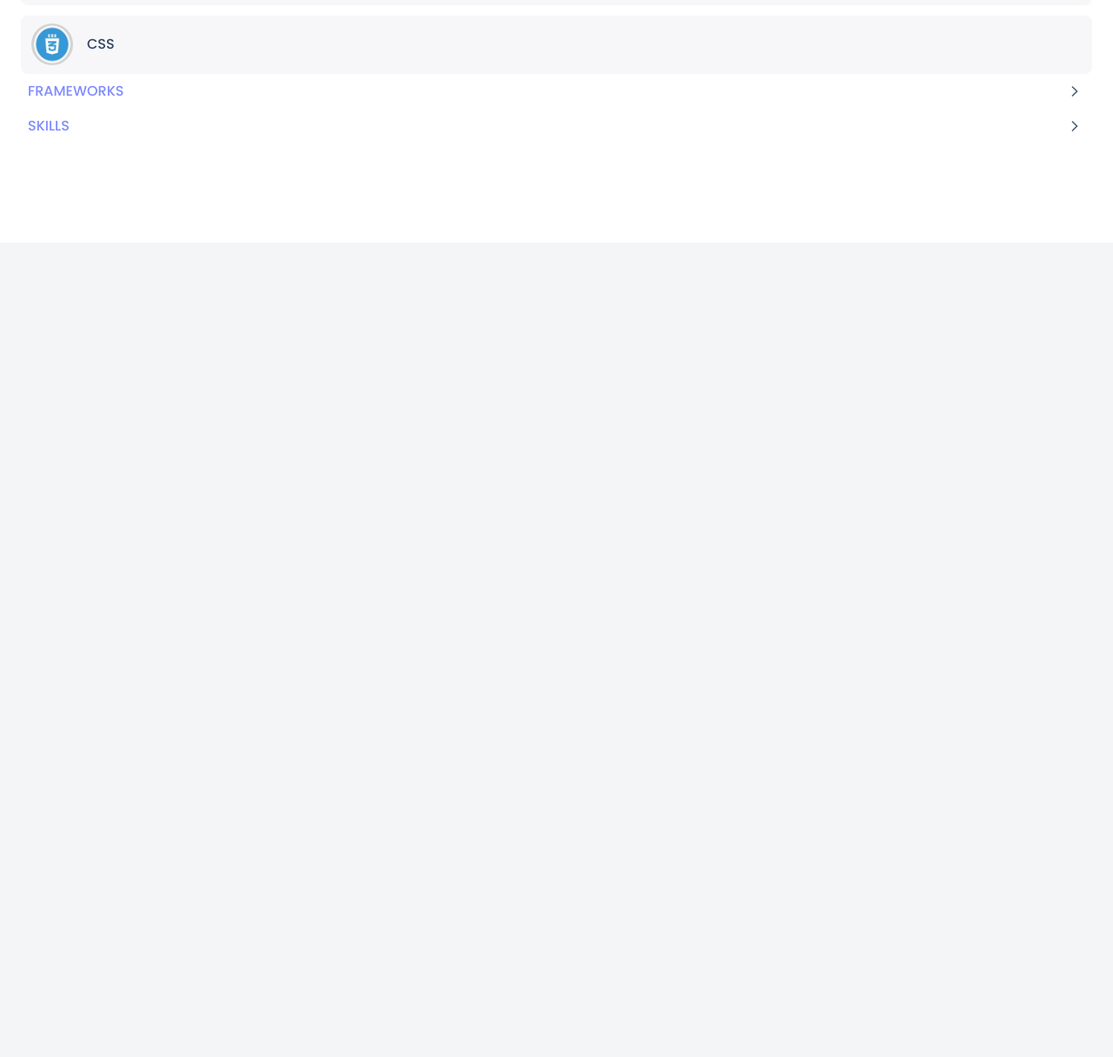
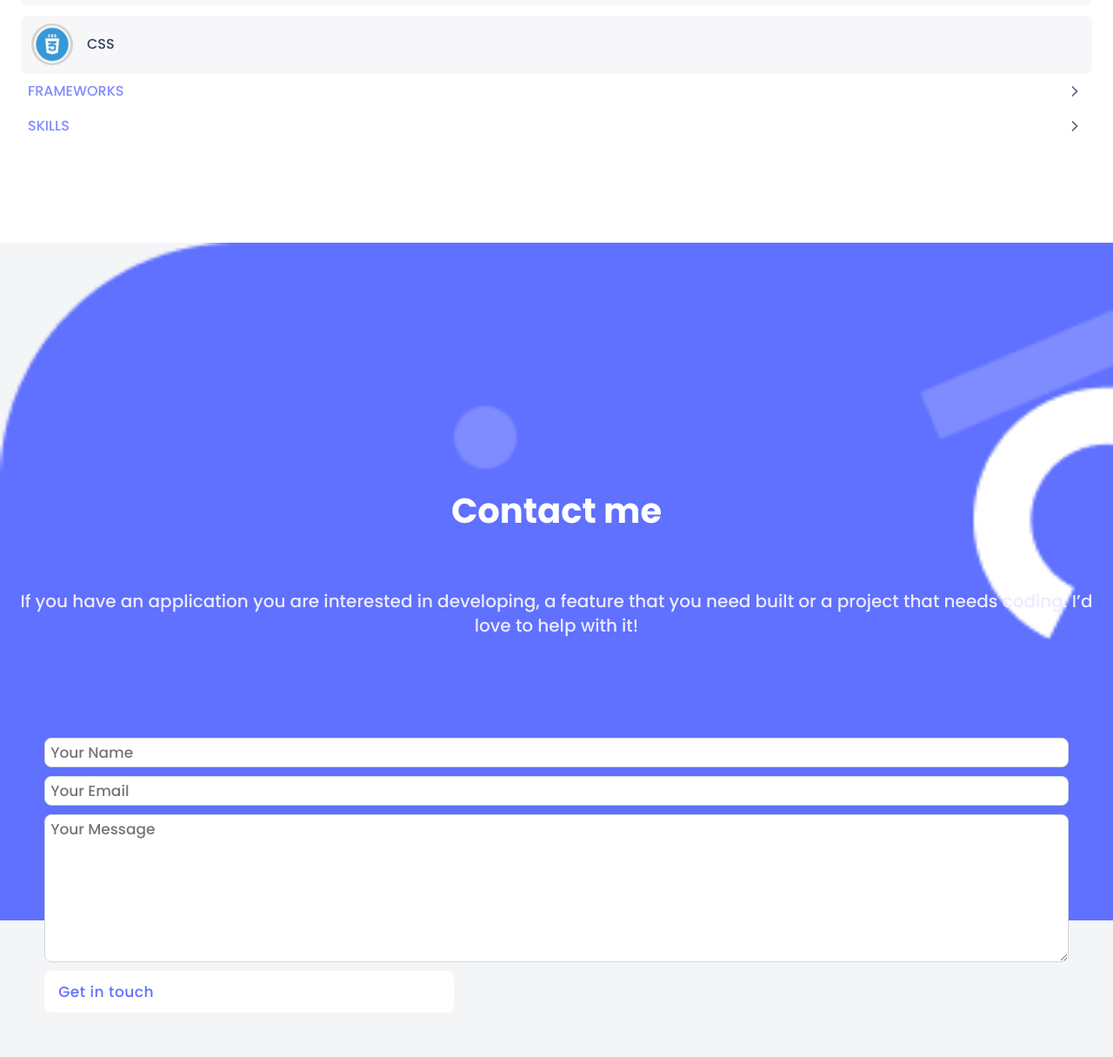
Before and after one commit to Reconfort/reconfort.github.io, a website: page index.html in a window 1280 px wide. Shown: the part 4224-5439 px from the top of the page at 87% size. Before the commit the page ends 4503 px from the top, so only its background shows below. Drawn offline with Linux system fonts and the light colour scheme; a web font is replaced by a local one.

Commit message:
feat: Add contact session feature

```diff
--- a/index.html
+++ b/index.html
@@ -234,7 +234,20 @@
   </ul>
   </div>
 </section>
-    </div>
+
+<section class="contact">
+  <h2>Contact me</h2>
+  <p>If you have an application you are interested in developing, a feature that you need built or a project that needs coding.
+    I’d love to help with it!</p>
+  <form class="contact-form" action="https://formspree.io/danny.reco2002@gmail.com" method="POST">
+        <input type="text" id="name" name="name" placeholder="Your Name" maxlength="30" required>
+        <input type="email" id="email" name="email" placeholder="Your Email" required>
+        <textarea id="message" name="message" placeholder="Your Message" maxlength="500" required></textarea>
+      <button type="submit">Get in touch</button>
+    </form>
+
+</section>
+
 
   </body>
 </html>
--- a/styles/style.css
+++ b/styles/style.css
@@ -142,6 +142,25 @@ header .burger {
   font-weight: 500;
   line-height: 20px;
   word-wrap: break-word;
+}
+
+.contact h2 {
+  color: var(--neutrals-n-0, #fff);
+  text-align: center;
+  font-size: 40px;
+  font-style: normal;
+  font-weight: 700;
+  line-height: 52px;
+}
+
+.contact p {
+  color: #ebebff;
+  text-align: center;
+  margin-top: 5%;
+  font-size: 20px;
+  font-style: normal;
+  font-weight: 400;
+  line-height: 28px;
 }
 
 .container .wrapper p {
@@ -432,6 +451,65 @@ ul.social-links img {
   background: url(<path-to-image>), lightgray 50% / cover no-repeat;
 }
 
+.contact {
+  background-image: url(../media/contactBg.png);
+  width: 100vw;
+  height: 779px;
+  background-size: cover;
+  background-repeat: no-repeat;
+  flex-shrink: 0;
+  padding-top: 22%;
+}
+
+.contact-form {
+  display: flex;
+  flex-direction: column;
+  justify-content: center;
+  align-content: center;
+  padding: 4%;
+  gap: 10px;
+  margin-top: 5%;
+}
+
+.contact-form input {
+  font-size: 17px;
+  font-style: normal;
+  font-weight: 400;
+  line-height: 20px;
+  border-radius: 8px;
+  border: 1px solid #cfd8dc;
+  background: #fff;
+  padding: 6px;
+}
+
+.contact-form textarea {
+  font-size: 17px;
+  font-style: normal;
+  font-weight: 400;
+  line-height: 20px;
+  border-radius: 8px;
+  border: 1px solid #cfd8dc;
+  background: #fff;
+  padding: 6px;
+  height: 170px;
+}
+
+.contact-form button {
+  display: inline-flex;
+  padding: 12px 16px;
+  align-items: center;
+  border-radius: 8px;
+  background: var(--neutrals-n-0, #fff);
+  color: #6070ff;
+  border: none;
+  font-size: 17px;
+  font-style: normal;
+  font-weight: 500;
+  line-height: 24px; /* 141.176% */
+  letter-spacing: 0.51px;
+  width: 40%;
+}
+
 /* Styles for mobile screens with a minimum width of 375px */
 @media (max-width: 768px) {
   header {
```
Also changed, not shown: media/contactBg.png (added).
